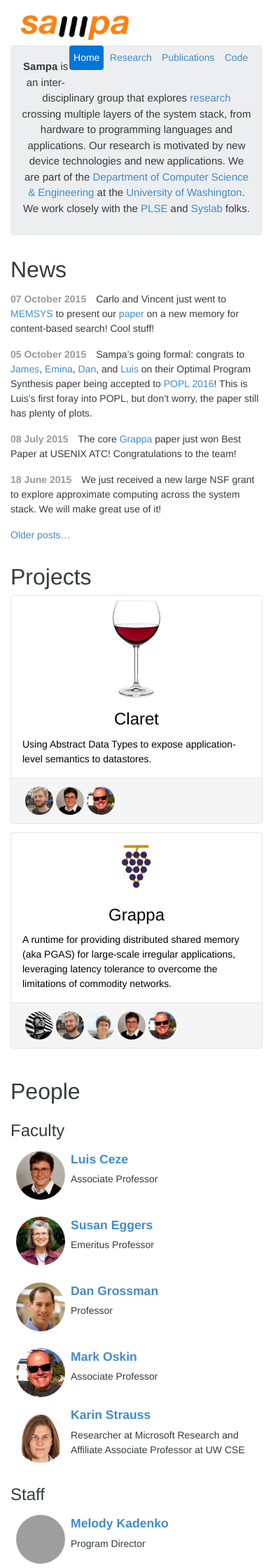
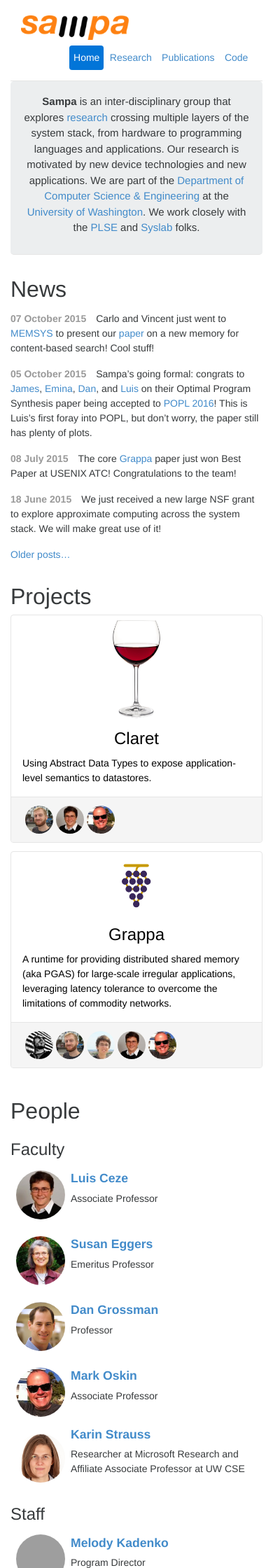
Before and after one commit to uwsampa/sampa-public, a Jekyll site: the page built from index.html, in a window 390 px wide. Shown: the top 2240 px of the page at 70% size. Built offline with Jekyll 4.4.1, drawn with Linux system fonts in a browser that asks for light colours; nearby versions of some CDN libraries; Markdown is read by kramdown in place of the engine named in the settings; grey boxes are pictures that could not be loaded.

Commit message:
fix header padding at smallest sizes

```diff
--- a/css/sampa.scss
+++ b/css/sampa.scss
@@ -246,6 +246,7 @@
 
 /* Slightly better-looking header on mobile. */
 @media screen and (max-width: 767px) {
+
     .nav-pills {
         display: block;
         margin: 0 auto 1em;
@@ -257,6 +258,12 @@
 
     #logo {
         clear: both;
+    }
+}
+
+@media screen and (max-width: 475px){
+    .header {
+        padding-bottom: 50px;
     }
 }
 
```
